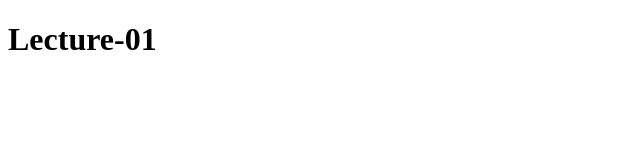
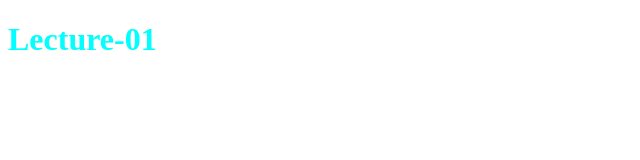
Before and after one commit to imharshgautam/FullStack-Bridge-Lab, a plain HTML site: page index.html in a window 1280 px wide. Shown: the whole page, without its empty margins (0-640 px from the left). Drawn offline with Linux system fonts and the light colour scheme.

Commit message:
Testing commands

```diff
--- a/index.html
+++ b/index.html
@@ -4,10 +4,11 @@
     <meta charset="UTF-8">
     <meta name="viewport" content="width=device-width, initial-scale=1.0">
     <title>Document</title>
+    <link rel="stylesheet" href="style.css">
 </head>
 <body>
 
-    <h1> Lecture-01 </h1>
+    <h1 class="heading"> Lecture-01 </h1>
 
 </body>
 </html>
--- /dev/null
+++ b/style.css
@@ -0,0 +1,3 @@
+.heading{
+    color: aqua;
+}
```
